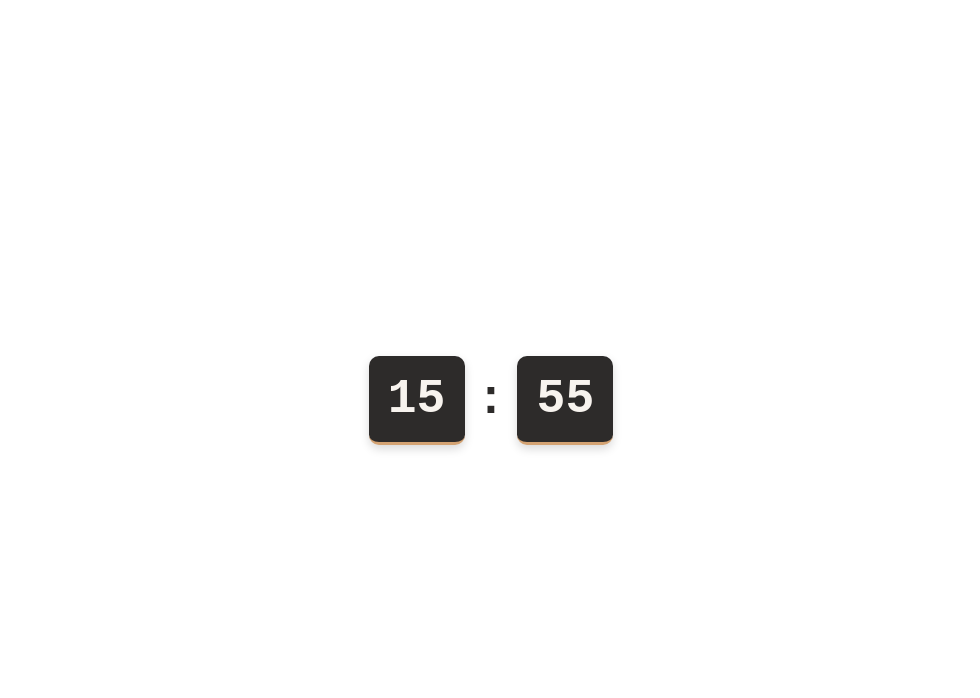
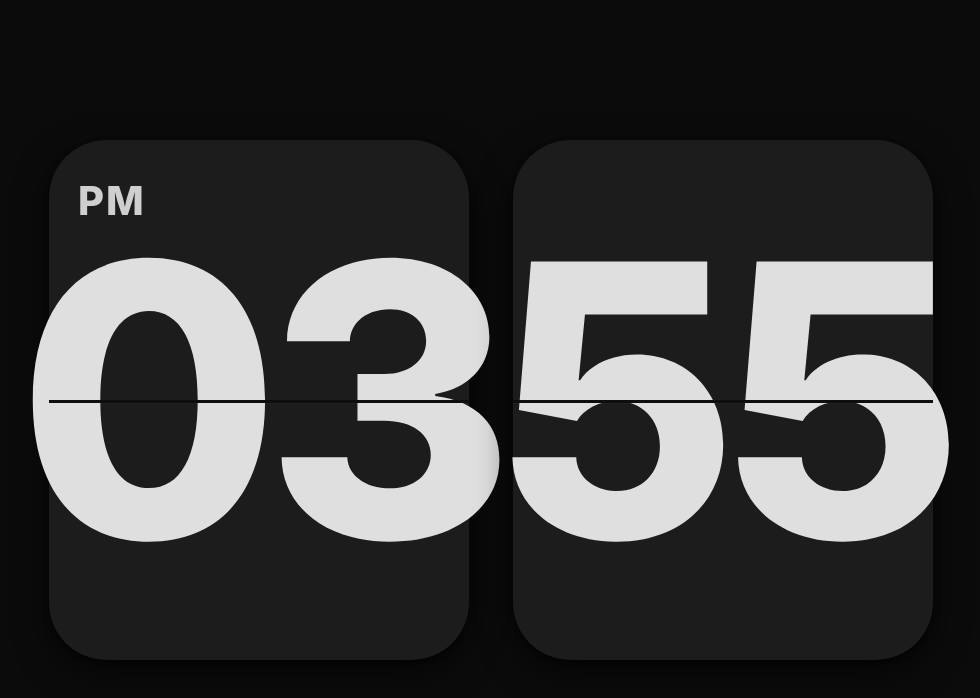
Before and after one commit to redheadchilipepper/flipclock, a plain HTML site: page index.html in a window 1280 px wide. Shown: the whole page, without its empty margins (149-1129 px from the left). Drawn offline with Linux system fonts and the light colour scheme.

Commit message:
Update index.html

```diff
--- a/index.html
+++ b/index.html
@@ -1,66 +1,126 @@
 <!DOCTYPE html>
 <html lang="en">
 <head>
-<meta charset="UTF-8">
+  <meta charset="UTF-8" />
+  <meta name="viewport" content="width=device-width, initial-scale=1.0" />
+  <title>Flip Clock</title>
   <style>
-  :root {
-    --bg-color: transparent;
-    --card-bg: #2d2b2a; /* Card background */
-    --text-color: #f7f3ee; /* Number color */
-    --accent: #d4a373; /* Subtle accent */
+    * {
+      box-sizing: border-box;
+      margin: 0;
+      padding: 0;
+      user-select: none;
     }
+
     body {
-    margin: 0;
+      background-color: #0b0b0b;
       display: flex;
       justify-content: center;
       align-items: center;
-    height: 100vh;
-    background: var(--bg-color);
-    font-family: 'Courier New', Courier, monospace;
+      min-height: 100vh;
+      overflow: hidden;
+      font-family: -apple-system, BlinkMacSystemFont, "Segoe UI", Roboto, Helvetica, Arial, sans-serif;
     }
-  .clock-container {
+
+    .clock {
       display: flex;
-    gap: 12px;
+      gap: 3.5vw;
+      padding: 2vw;
     }
-  .card {
-    background: var(--card-bg);
-    color: var(--text-color);
-    font-size: 3rem;
-    font-weight: bold;
-    padding: 16px 18px;
-    border-radius: 10px;
-    box-shadow: 0 4px 10px rgba(0, 0, 0, 0.15);
+
+    .flip-card {
       position: relative;
-    min-width: 60px;
-    text-align: center;
-    border-bottom: 3px solid var(--accent);
+      background-color: #1c1c1c;
+      border-radius: 4.5vw;
+      width: 42vw;
+      max-width: 420px;
+      height: 52vw;
+      max-height: 520px;
+      display: flex;
+      justify-content: center;
+      align-items: center;
+      box-shadow: 0 12px 35px rgba(0, 0, 0, 0.65), 0 2px 4px rgba(0, 0, 0, 0.4);
     }
-  .colon {
-    font-size: 3rem;
-    color: var(--card-bg);
-    align-self: center;
-    font-weight: bold;
+
+    .flip-card::after {
+      content: "";
+      position: absolute;
+      left: 0;
+      right: 0;
+      top: 50%;
+      height: 3px;
+      background-color: #0e0e0e;
+      box-shadow: 0 1px 2px rgba(255, 255, 255, 0.04);
+      z-index: 5;
+    }
+
+    .digits {
+      font-size: 38vw;
+      max-font-size: 380px;
+      font-weight: 800;
+      letter-spacing: -0.04em;
+      color: #dfdfdf;
+      line-height: 1;
+      display: flex;
+      justify-content: center;
+      align-items: center;
+    }
+
+    @media (min-width: 1000px) {
+      .digits {
+        font-size: 380px;
+      }
+    }
+
+    .am-pm {
+      position: absolute;
+      top: 7%;
+      left: 7%;
+      font-size: 4.2vw;
+      font-weight: 800;
+      letter-spacing: 0.05em;
+      color: #cfcfcf;
+      z-index: 10;
+    }
+
+    @media (min-width: 1000px) {
+      .am-pm {
+        font-size: 40px;
+      }
     }
   </style>
 </head>
 <body>
 
-<div class="clock-container">
-  <div class="card" id="hours">00</div>
-  <div class="colon">:</div>
-  <div class="card" id="minutes">00</div>
+  <div class="clock">
+    <!-- Hour Card -->
+    <div class="flip-card">
+      <span class="am-pm" id="ampm">AM</span>
+      <span class="digits" id="hours">12</span>
+    </div>
+
+    <!-- Minute Card -->
+    <div class="flip-card">
+      <span class="digits" id="minutes">34</span>
+    </div>
   </div>
 
   <script>
-  function updateTime() {
+    function updateClock() {
       const now = new Date();
-    let hours = String(now.getHours()).padStart(2, '0');
-    let minutes = String(now.getMinutes()).padStart(2, '0');
-    document.getElementById('hours').textContent = hours;
-    document.getElementById('minutes').textContent = minutes;
+      let rawHours = now.getHours();
+      const minutes = String(now.getMinutes()).padStart(2, "0");
+
+      const ampm = rawHours >= 12 ? "PM" : "AM";
+      const displayHours = rawHours % 12 || 12;
+
+      document.getElementById("hours").textContent = String(displayHours).padStart(2, "0");
+      document.getElementById("minutes").textContent = minutes;
+      document.getElementById("ampm").textContent = ampm;
     }
-  setInterval(updateTime, 1000);
-  updateTime();
+
+    updateClock();
+    setInterval(updateClock, 1000);
   </script>
 </body>
 </html>
```
Lines whose indentation alone changed are shown as unchanged.
